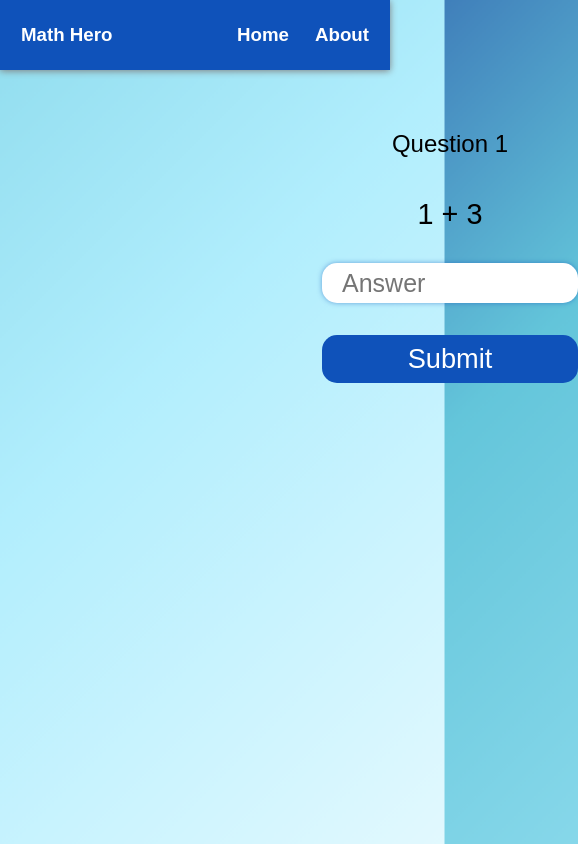
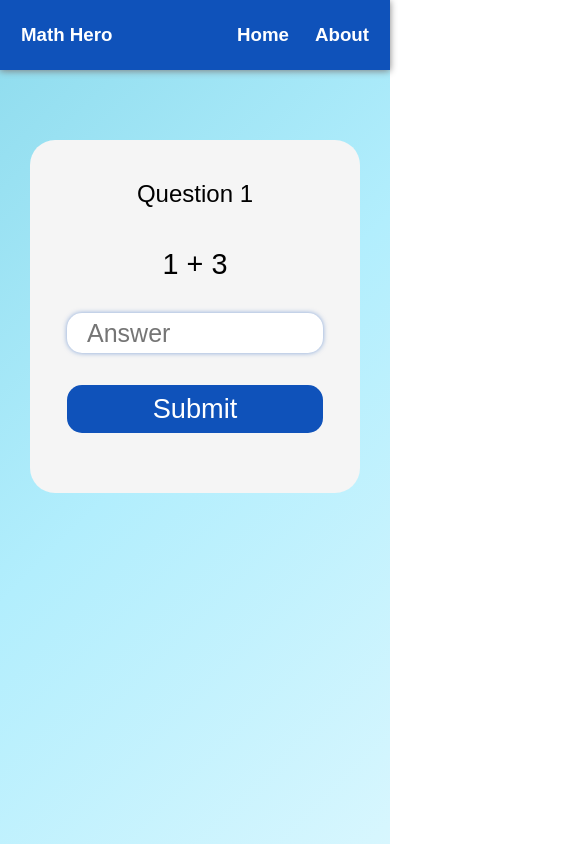
Before and after one commit to evan-desu/math-hero, a React (Create React App) app: page /add-to-20 in a window 390 px wide. Shown: the whole page, 578 px wide, since content can reach past the window. Built offline with nearby package versions, Linux system fonts and the light colour scheme; a web font is replaced by a local one.

Commit message:
feat: add mobile styling to additionTwenty quiz

```diff
--- a/src/Quizzes/AdditionTwenty.css
+++ b/src/Quizzes/AdditionTwenty.css
@@ -1,4 +1,5 @@
 .add-twenty-container {
+    /* border: 4px solid yellow; */
     margin: 60px 450px 100px 450px;
     display: flex;
     flex-direction: column;
@@ -6,7 +7,6 @@
     padding-bottom: 40px;
     background-color: whitesmoke;
     border-radius: 25px;
-    /* border: 2px solid red; */
 }
 
 .add-twenty-question-container {
@@ -78,26 +78,15 @@
 }
 
 .add-twenty-score-result {
-    font-size: 60px;
+    font-size: 80px;
     margin-top: 0;
 }
 
 @media (max-width: 767px) {
     .add-twenty-container {
-        margin: 60px 450px 100px 450px;
-        display: flex;
-        flex-direction: column;
-        align-items: center;
-        padding-bottom: 40px;
-        background-color: whitesmoke;
-        border-radius: 25px;
-    }
-
-    .add-twenty-question-container {
-        /* border: 2px solid purple; */
-        display: flex;
-        flex-direction: column;
-        align-items: center;
+        margin: 90px 30px;
+        padding-top: 20px;
+        padding-bottom: 60px;
     }
 
     .add-twenty-question-number {
```
